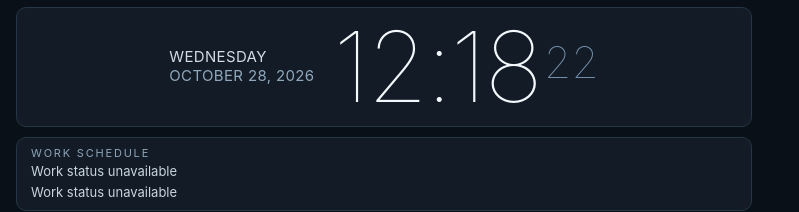
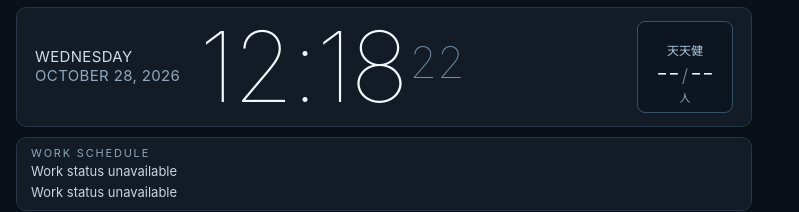
Before and after one commit to bkmch3n/ipad-dashboard, a website: page public/index.html in a window 1280 px wide. Shown: the part 317-529 px from the top of the page, without its empty margins (0-799 px from the left). Drawn offline with Linux system fonts and the light colour scheme; no server answers.

Commit message:
Add refreshable gym occupancy tile

```diff
--- a/public/index.html
+++ b/public/index.html
@@ -489,13 +489,13 @@
     #clock-section {
       height: 120px;
       margin-top: 10px;
-      padding: 0 28px;
+      padding: 0 18px;
       -webkit-flex-direction: row;
       flex-direction: row;
       -webkit-align-items: center;
       align-items: center;
-      -webkit-justify-content: center;
-      justify-content: center;
+      -webkit-justify-content: flex-start;
+      justify-content: flex-start;
       background: #121b26;
       border: 1px solid #253647;
       border-radius: 10px;
@@ -516,6 +516,25 @@
     #time-wrapper { margin-left: 14px; }
     #clock-hm { color: #f3f8fc; font-size: 98px; }
     #time-seconds { color: #7691aa; font-size: 44px; padding-top: 17px; }
+    #gym-occupancy {
+      width: 96px;
+      height: 92px;
+      margin-left: auto;
+      border: 1px solid #36516a;
+      border-radius: 8px;
+      background: #0d1620;
+      color: #e8f3fa;
+      font-family: -apple-system, 'Helvetica Neue', Helvetica, Arial, sans-serif;
+      text-align: center;
+      -webkit-appearance: none;
+      appearance: none;
+    }
+    #gym-occupancy:active { background: #162536; border-color: #79baff; }
+    #gym-occupancy.is-loading { opacity: .55; }
+    .gym-label { display: block; margin-top: 11px; font-size: 12px; color: #a9c7de; }
+    .gym-count { display: block; margin-top: 2px; font-size: 26px; line-height: 1; font-weight: 300; }
+    .gym-slash { padding: 0 2px; color: #718aa0; font-size: 18px; }
+    .gym-unit { display: block; margin-top: 3px; font-size: 11px; color: #8ea6b9; }
     #work-section {
       margin-top: 10px;
       padding: 8px 14px 9px 14px;
@@ -644,6 +663,11 @@
     <div id="time-wrapper">
       <span id="clock-hm">--:--</span><span id="time-seconds">--</span>
     </div>
+    <button id="gym-occupancy" type="button" title="Refresh gym occupancy">
+      <span class="gym-label">天天健</span>
+      <span class="gym-count"><span id="gym-current">--</span><span class="gym-slash">/</span><span id="gym-maximum">--</span></span>
+      <span class="gym-unit">人</span>
+    </button>
   </div>
 
   <!-- ── WORK STATUS ───────────────────────────────────────── -->
@@ -923,6 +947,22 @@
     });
   }
 
+  function fetchGymOccupancy() {
+    var button = el('gym-occupancy');
+    if (button) button.className = 'is-loading';
+    get('/api/gym-occupancy', function (err, data) {
+      if (button) button.className = '';
+      if (err || !data) {
+        setText('gym-current', '--');
+        setText('gym-maximum', '--');
+        console.error('gym occupancy:', err && err.message);
+        return;
+      }
+      setText('gym-current', data.current);
+      setText('gym-maximum', data.maximum);
+    });
+  }
+
   function formatWorkStatus(text) {
     var lines = String(text).split(/\r?\n/);
     var items = [];
@@ -979,6 +1019,9 @@
   fetchWorkStatus();
   scheduleWorkStatusRefresh();
 
+  fetchGymOccupancy();
+  el('gym-occupancy').onclick = fetchGymOccupancy;
+
   fetchCalendar();
   setInterval(fetchCalendar, 15 * 60 * 1000);
 
```
Also changed, not shown: server.js (+21 -0 lines).
